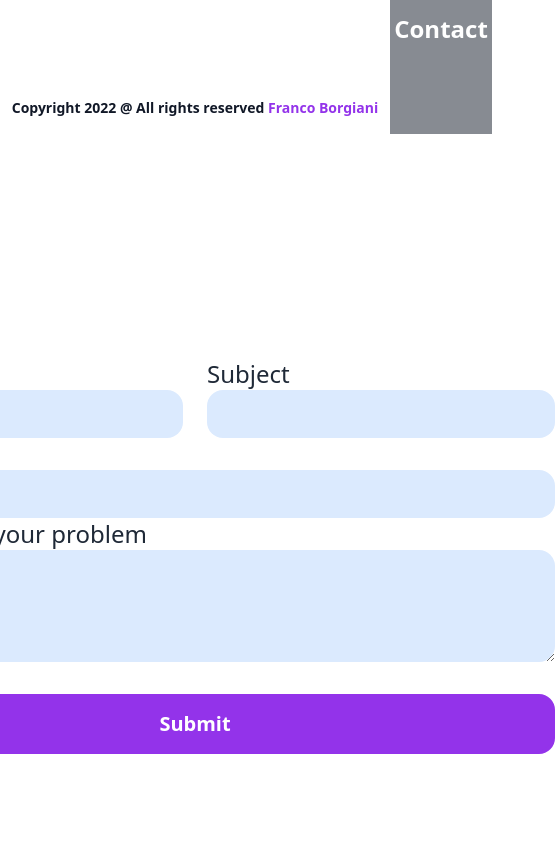
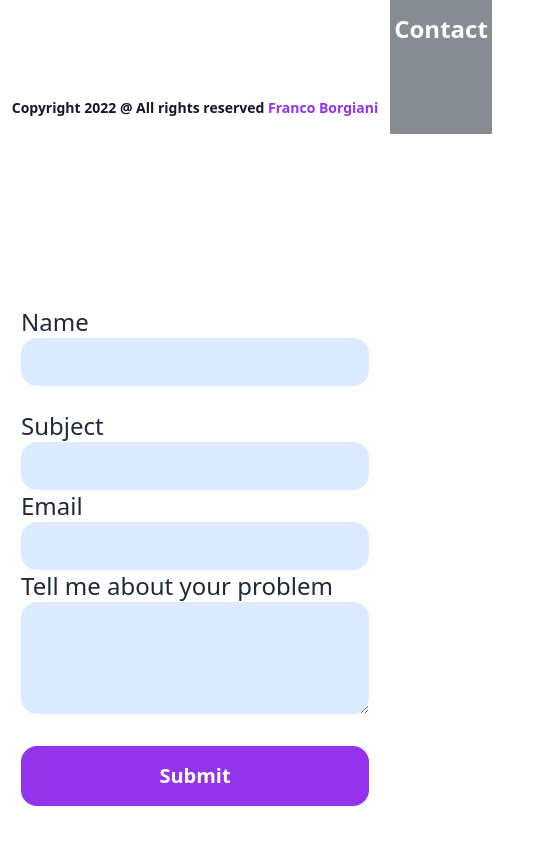
Before and after one commit to borgi-101/dark-portfolio-next, a Next.js app: page /contact in a window 390 px wide. Shown: the part 710-1554 px from the top of the page, 555 px wide, since content can reach past the window. Built offline with nearby package versions, Linux system fonts and the light colour scheme.

Commit message:
[FIX] contact form responsive

```diff
--- a/pages/contact/index.js
+++ b/pages/contact/index.js
@@ -89,8 +89,8 @@ export default function () {
          duration-500 m-0 px-6 h-screen flex place-content-center  items-center justify-center`}
       >
         <form id="contactForm" className="flex flex-col" onSubmit={onSubmit}>
-          <div className="flex justify-between gap-6">
-            <div className="flex-col flex w-1/2">
+          <div className="flex justify-between gap-6 md:flex-row flex-col">
+            <div className="flex-col flex md:w-1/2">
               <label
                 htmlFor="name"
                 className={`text-left ${
@@ -109,7 +109,7 @@ export default function () {
                 name="name"
               />
             </div>
-            <div className="flex-col flex w-1/2">
+            <div className="flex-col flex md:w-1/2">
               <label
                 htmlFor="subject"
                 className={`text-left ${
```
